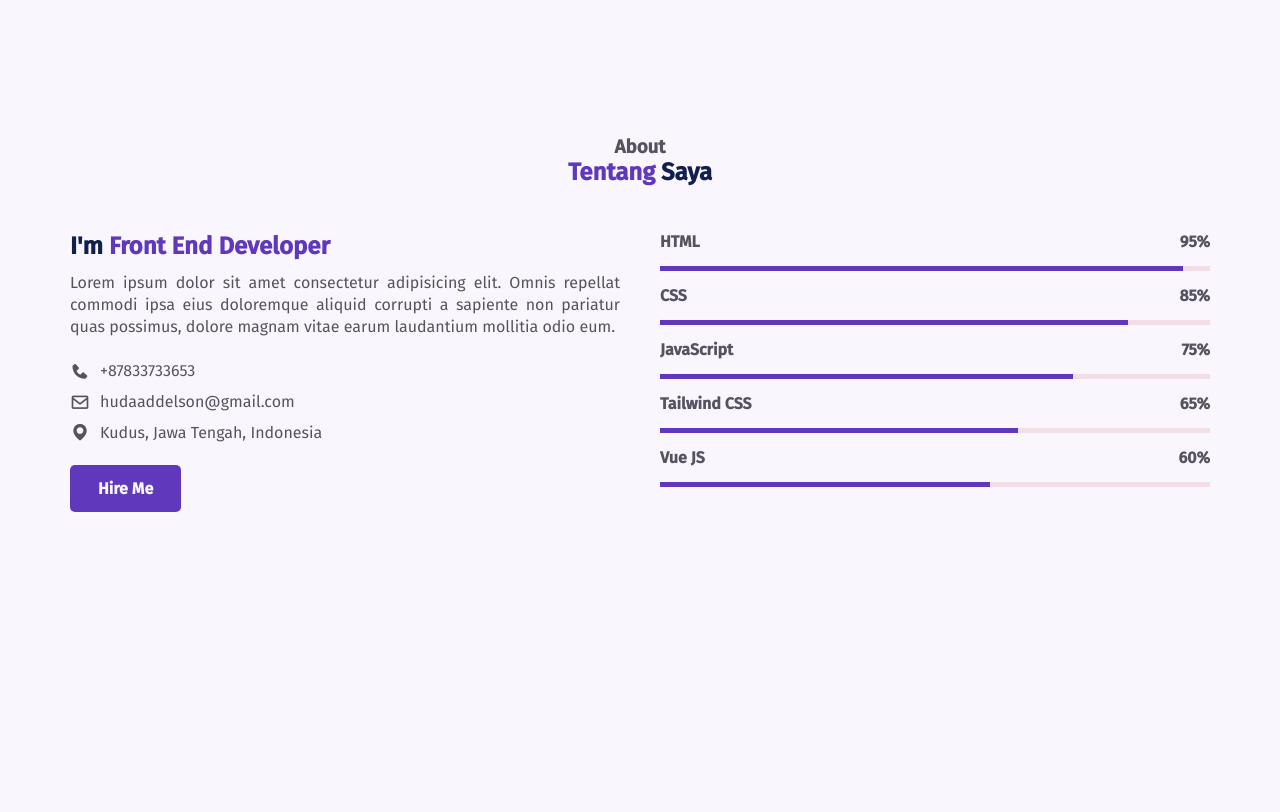
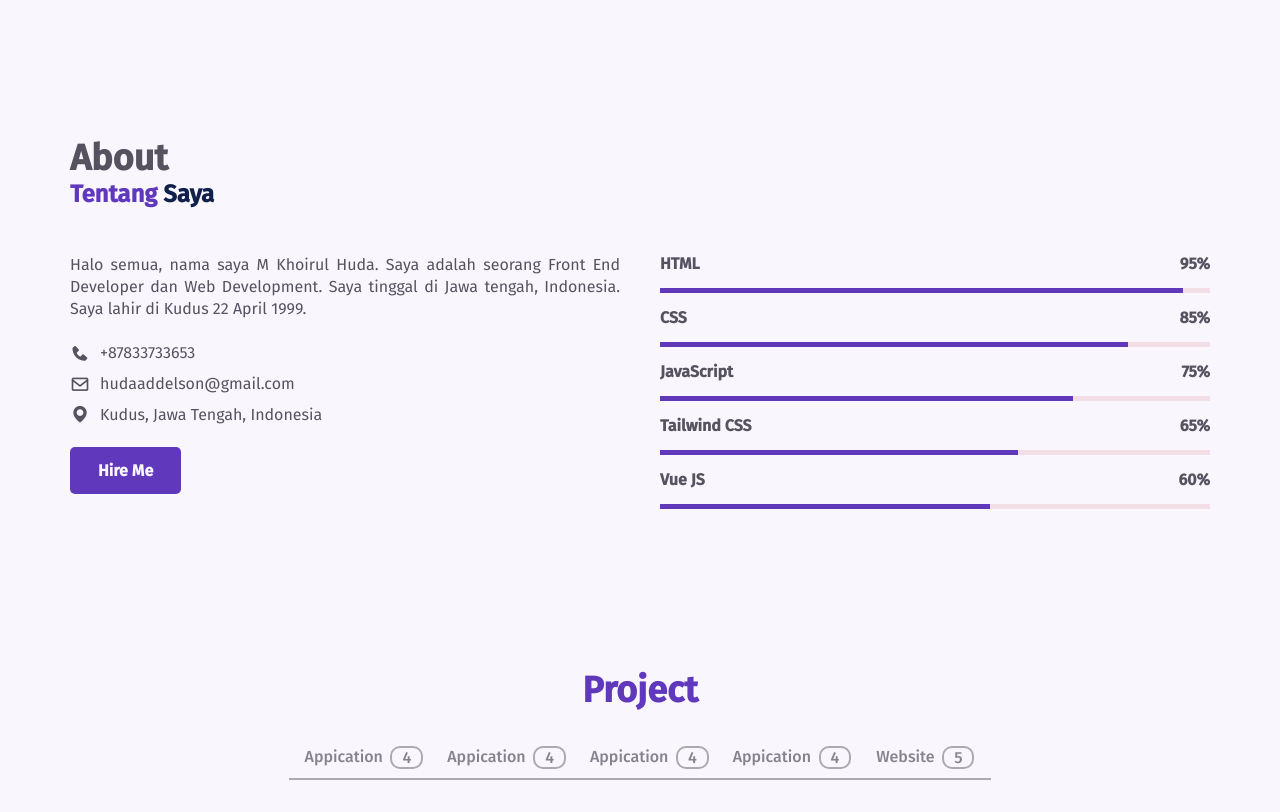
Before and after one commit to huda-addelson/portfolio, a plain HTML site: page index.html in a window 1280 px wide. Shown: the part 680-1492 px from the top of the page. Before the commit the page ends 1224 px from the top, so only its background shows below. Drawn offline with nearby package versions, Linux system fonts and the light colour scheme.

Commit message:
update feature project

```diff
--- a/assets/css/style.css
+++ b/assets/css/style.css
@@ -118,6 +118,12 @@ img {
 
 .section {
     padding: 7rem 0 2rem;
+}
+
+.section-title {
+    color: var(--first-color);
+    text-align: center;
+    font-size: var(--h1-font);
 }
 
 /* =============== HEADER & NAV =============== */
@@ -927,12 +933,12 @@ img {
 }
 
 .about-title {
-    text-align: center;
+    text-align: left;
     color: var(--text-color);
 }
 
 .about-personal {
-    text-align: center;
+    text-align: left;
     color: var(--first-color);
     margin-bottom: 2.875rem;
 }
@@ -1055,6 +1061,49 @@ img {
     background-color: var(--first-color);
 }
 
+/* =============== PROJECT =============== */
+.project-bar {
+    display: flex;
+    justify-content: center;
+}
+
+.filter-project {
+    /* display: flex; */
+    margin-top: 2rem;
+    display: inline-flex;
+    column-gap: 1.5rem;
+    padding: 0 1rem;
+    opacity: .7;
+    padding-bottom: .475rem;
+    border-bottom: 2px solid var(--border-color);
+    overflow-x: auto;
+}
+
+.filter-item {
+    display: flex;
+    align-items: center;
+    column-gap: .475rem;
+    justify-content: center;
+    cursor: pointer;
+    font-weight: var(--font-medium);
+    transition: .4s;
+    min-width: 100px;
+    text-align: center;
+}
+
+.filter-item:hover,
+.filter-item:hover .project-count {
+    color: black;
+    border-color: black;
+}
+
+.project-count {
+    padding: 0 10px;
+    border: 2px solid var(--border-color);
+    border-radius: 10px;
+    transition: .4s;
+}
+
 @media screen and (max-width: 1208px) {
     .container {
         margin: 0 1.5rem;
@@ -1121,7 +1170,14 @@ img {
         width: 335px;
     }
 
+    .about-content {
+        column-gap: 1rem;
+    }
 
+    .skilbar {
+        margin-top: 5px;
+        margin-bottom: 20px;
+    }
 }
 
 @media screen and (max-width: 650px) {
--- a/assets/js/main.js
+++ b/assets/js/main.js
@@ -1,10 +1,10 @@
 
-let homeSwiper = new Swiper(".home-swiper", {
-    spaceBetween: 16,
-    centeredSlides: true,
-    slidesPerview: 'auto',
-    loop: 'true',
-});
+// let homeSwiper = new Swiper(".home-swiper", {
+//     spaceBetween: 16,
+//     centeredSlides: true,
+//     slidesPerview: 'auto',
+//     loop: 'true',
+// });
 
 // Skils Bar
 // $(window).scroll(function(){
--- a/index.html
+++ b/index.html
@@ -109,15 +109,15 @@
         <!-- ==================== ABOUT ==================== -->
 
         <section class="about section container" id="about">
-            <h3 class="about-title">About</h3>
+            <h1 class="section-title about-title">About</h1>
             <h2 class="about-personal">Tentang <span>Saya</span></h2>
 
             <div class="about-content grid">
                 <div class="about-left">
-                    <h2 class="about-left-title">I'm <span>Front End Developer</span></h2>
-                    <p class="details">Lorem ipsum dolor sit amet consectetur adipisicing elit. Omnis repellat commodi
-                        ipsa eius doloremque aliquid corrupti a sapiente non pariatur quas possimus, dolore magnam vitae
-                        earum laudantium mollitia odio eum.</p>
+                    <!-- <h2 class="about-left-title">I'm <span>Front End Developer</span></h2> -->
+                    <p class="details">Halo semua, nama saya M Khoirul Huda. Saya adalah seorang Front End Developer dan
+                        Web Development. Saya tinggal di Jawa tengah, Indonesia. Saya lahir di Kudus 22 April 1999.
+                    </p>
                     <ul>
                         <li class="about-info">
                             <i class='bx bxs-phone'></i>
@@ -171,8 +171,38 @@
                 </div>
             </div>
         </section>
+
+        <!-- ==================== PROJECT ==================== -->
+        <section class="project section container" id="project">
+            <h1 class="section-title">Project</h1>
+
+            <div class="project-bar">
+                <div class="filter-project">
+                    <div class="filter-item">
+                        <p class="project-title">Appication</p>
+                        <span class="project-count">4</span>
+                    </div>
+                    <div class="filter-item">
+                        <p class="project-title">Appication</p>
+                        <span class="project-count">4</span>
+                    </div>
+                    <div class="filter-item">
+                        <p class="project-title">Appication</p>
+                        <span class="project-count">4</span>
+                    </div>
+                    <div class="filter-item">
+                        <p class="project-title">Appication</p>
+                        <span class="project-count">4</span>
+                    </div>
+                    <div class="filter-item">
+                        <p class="project-title">Website</p>
+                        <span class="project-count">5</span>
+                    </div>
+                </div>
+            </div>
+
+        </section>
         <!-- ==================== SERVICE ==================== -->
-        <!-- ==================== PROJECT ==================== -->
         <!-- ==================== WORK ==================== -->
     </main>
 
```
